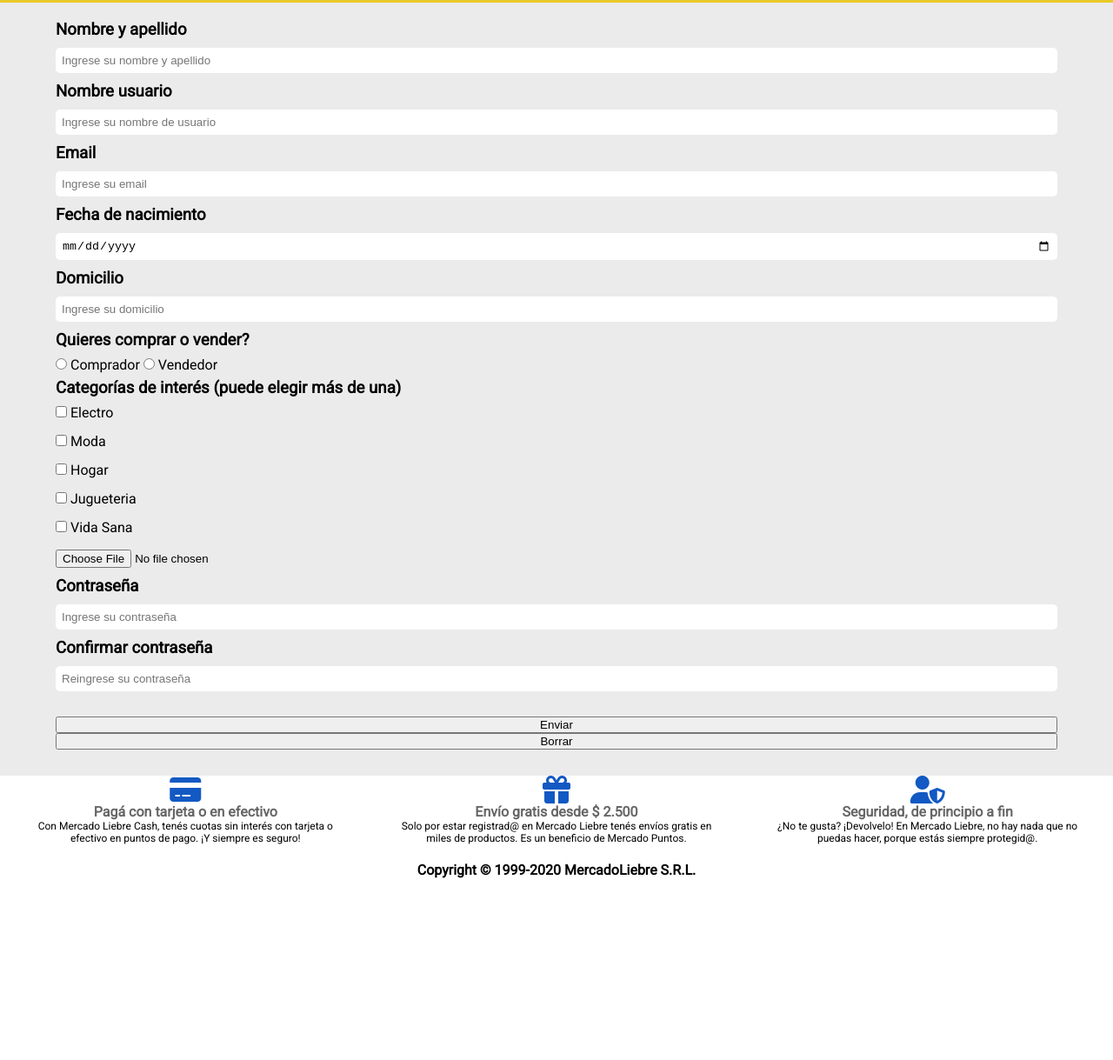
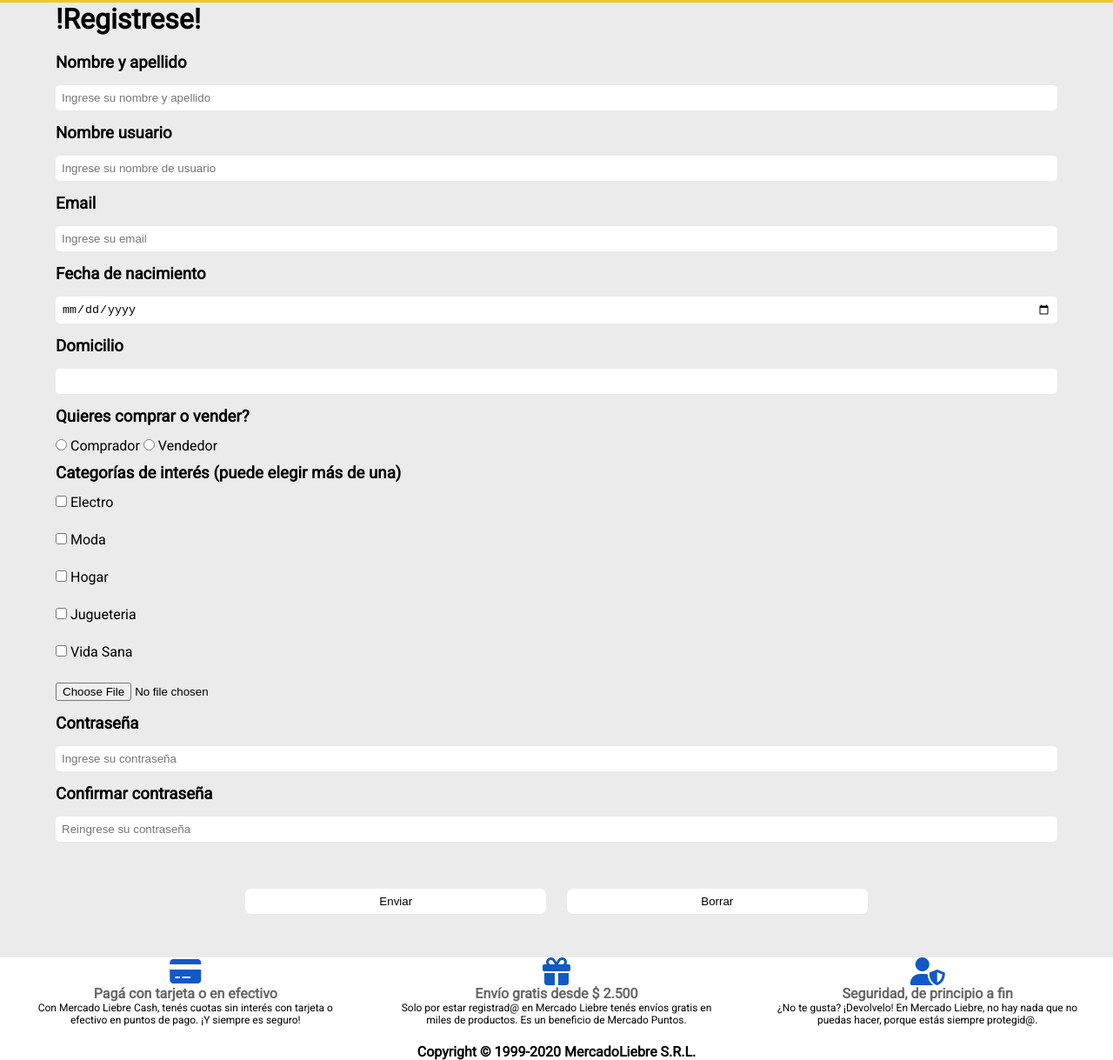
Before and after one commit to LX1478/Mercado_liebre, a website: page views/register.html in a window 1280 px wide. Shown: the part 265-1484 px from the top of the page at 87% size. Before the commit the page ends 1275 px from the top, so only its background shows below. Drawn offline with Linux system fonts and the light colour scheme.

Commit message:
Configurando y ultimos estilos al formulario

```diff
--- a/app.js
+++ b/app.js
@@ -5,7 +5,7 @@ const app = express();
 
 app.use(express.static(path.join(__dirname, 'public')));
 app.use(express.json());
-app.use(express.urlencoded( {extended : false}));
+app.use(express.urlencoded( { extended: false}));
 
 app.listen(PORT, () => {
     console.log('Servidor corriendo en el puerto:  ' + PORT);
@@ -23,6 +23,7 @@ app.get('/login', (req, res) => {
     res.sendFile(path.join(__dirname, 'views', 'login.html'))
 });
 
+/* Post del registro */
 app.post('/procesarregistro', (req, res) => {
     /* Procesar los datos que llegan del formulario */
     console.log(req.body);
@@ -30,7 +31,9 @@ app.post('/procesarregistro', (req, res) => {
     res.redirect("/");
 });
 
+/* Post del login */
 app.post('/procesarlogin', (req, res) => {
     console.log(req.body);
+
     res.redirect("/");
 })
--- a/public/css/style.css
+++ b/public/css/style.css
@@ -83,6 +83,10 @@ ul li a {
 main {
     background-color: #ebebeb;
     padding-bottom: 10px;
+}
+
+main h1 {
+    margin: 0% 5%;
 }
 
 main img {
@@ -228,17 +232,37 @@ form {
 }
 
 form input {
-    margin: 10px 0px;
+    margin: 15px 0px;
     border:none;
 }
 
-form input[type=text], form input[type="password"], form input[type="date"]{
+form [type=text], input[type="password"], input[type="date"], input[type="email"]{
     padding: 7px 7px;
     border-radius: 5px;
 }
 
+.btns {
+    text-align: center;
+}
+
+form button {
+    width: 30%;
+    margin: 20px 10px;
+    padding: 7px 0px;
+    border: none;
+    border-radius: 7px;
+    background-color: white;
+
+    transition: background-color, color, 0.4s;
+}
+
 .btn-enviar:hover {
     background-color: #0022AA;
+    color: white;
+}
+
+.btn-borrar:hover {
+    background-color: red;
     color: white;
 }
 
--- a/views/register.html
+++ b/views/register.html
@@ -7,12 +7,12 @@
     <link rel="preconnect" href="https://fonts.googleapis.com">
 <link rel="preconnect" href="https://fonts.gstatic.com" crossorigin>
 <link href="https://fonts.googleapis.com/css2?family=Roboto&display=swap" rel="stylesheet">
-    <title>Document</title>
+    <title>Registrarse</title>
 </head>
 <body>
     <header>
         <div class="nav-header">
-            <a href="/" class="logo">
+            <a href="/" class="logo" accesskey="z">
                 <img src="/images/logo-mercado-liebre.svg" alt="logo mercado liebre">
             </a>
             <div class="input-group">
@@ -35,12 +35,12 @@
         <br>
         <ul class="login-navbar">
             <li>
-                <a href="/register">Creá tu cuenta</a>
+                <a href="/register" accesskey="x">Creá tu cuenta</a>
                 <i class="fa-regular fa-address-card"></i>
             </li>
 
             <li>
-                <a href="/login">Ingresá</a>
+                <a href="/login" accesskey="c">Ingresá</a>
                 <i class="fa-solid fa-right-to-bracket"></i>
             </li>
             <li>
@@ -56,69 +56,73 @@
     </header>
 
     <main>
+        <h1>!Registrese!</h1>
+
         <form action="/procesarregistro" method="post">
             <h3>Nombre y apellido</h3>
-            <input type="text" placeholder="Ingrese su nombre y apellido">
+            <input type="text" name="name_surname" placeholder="Ingrese su nombre y apellido">
 
             <h3>Nombre usuario</h3>
-            <input type="text" placeholder="Ingrese su nombre de usuario">
+            <input type="text" name="username" placeholder="Ingrese su nombre de usuario">
 
             <h3>Email</h3>
-            <input type="text" name="" id="email" placeholder="Ingrese su email">
+            <input type="email" name="email" id="email" placeholder="Ingrese su email">
 
             <h3>Fecha de nacimiento</h3>
-            <input type="date" name="" id="">
+            <input type="date" name="date_of_birth" id="">
 
             <h3>Domicilio</h3>
-            <input type="text" placeholder="Ingrese su domicilio">
+            <input type="text" name="address" nplaceholder="Ingrese su domicilio">
 
             <h3>Quieres comprar o vender?</h3>
             <div class="comprar-vender">
-                <input type="radio" name="comprarVender" id="comprar">
+                <input type="radio" name="buy_sell" id="comprar" value="buy">
                 <label for="comprar">Comprador</label>
-                <input type="radio" name="comprarVender" id="vender">
+                <input type="radio" name="buy_sell" id="vender" value="sell">
                 <label for="vender">Vendedor</label>
             </div>
 
             <h3>Categorías de interés (puede elegir más de una)</h3>
             <div class="intereses">
                 <div>
-                    <input type="checkbox" name="" id="electro">
+                    <input type="checkbox" name="interests" id="electro" value="electro">
                     <label for="electro">Electro</label>
                 </div>
 
                 <div>
-                    <input type="checkbox" name="" id="moda">
+                    <input type="checkbox" name="interests" id="moda" value="fashion">
                     <label for="moda">Moda</label>
                 </div>
 
                 <div>
-                    <input type="checkbox" name="" id="hogar">
+                    <input type="checkbox" name="interests" id="hogar" value="home">
                     <label for="hogar">Hogar</label>
                 </div>
 
                 <div>
-                    <input type="checkbox" name="" id="jugueteria">
+                    <input type="checkbox" name="interests" id="jugueteria" value="toy_shop">
                     <label for="jugueteria">Jugueteria</label>
                 </div>
 
                 <div>
-                    <input type="checkbox" name="" id="vida-sana">
+                    <input type="checkbox" name="interests" id="vida-sana" value="healthy_life">
                     <label for="vida-sana">Vida Sana</label>
                 </div>
             </div>
 
-            <input type="file" name="" id="">
+            <input type="file" name="file" id="">
 
             <h3>Contraseña</h3>
-            <input type="password" name="" id="" placeholder="Ingrese su contraseña">
+            <input type="password" name="password" id="" placeholder="Ingrese su contraseña">
             <h3>Confirmar contraseña</h3>
-            <input type="password" name="" id="" placeholder="Reingrese su contraseña">
+            <input type="password" name="confirm_password" id="" placeholder="Reingrese su contraseña">
 
             <br>
-            <button type="submit">Enviar</button>
+            <div class="btns">
+                <button type="submit" class="btn-enviar" accesskey="b">Enviar</button>
+                <button type="reset" class="btn-borrar">Borrar</button>
+            </div>
 
-            <button type="reset">Borrar</button>
         </form>
     </main>
 
```
Also changed, not shown: views/home.html (+3 -3 lines), views/login.html (+13 -8 lines).
